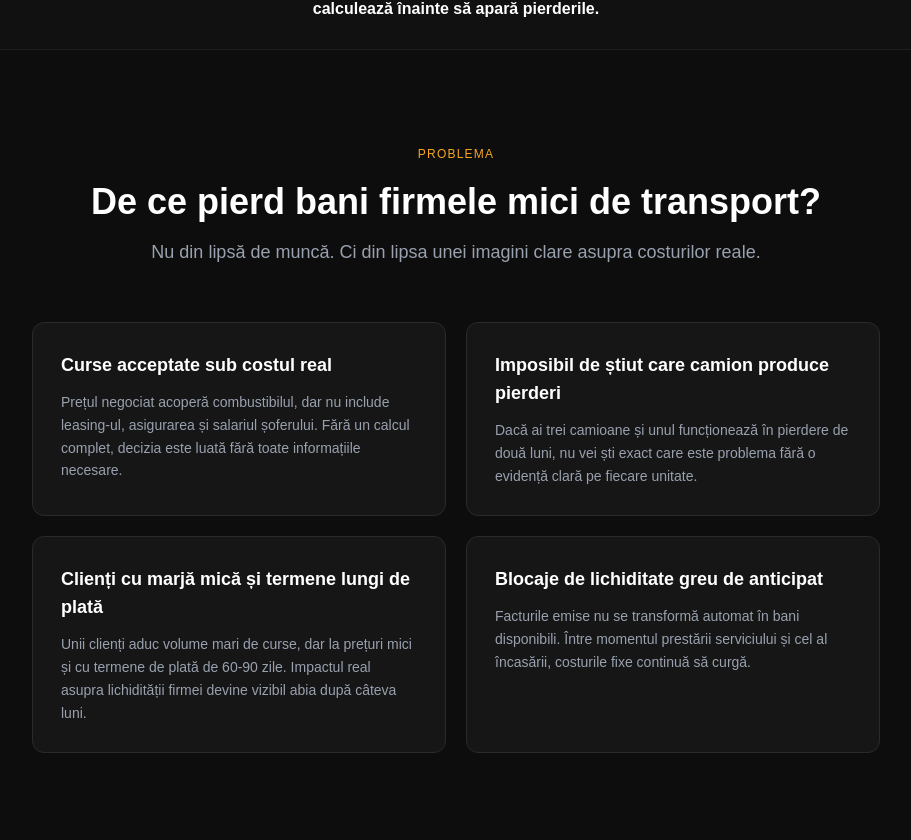
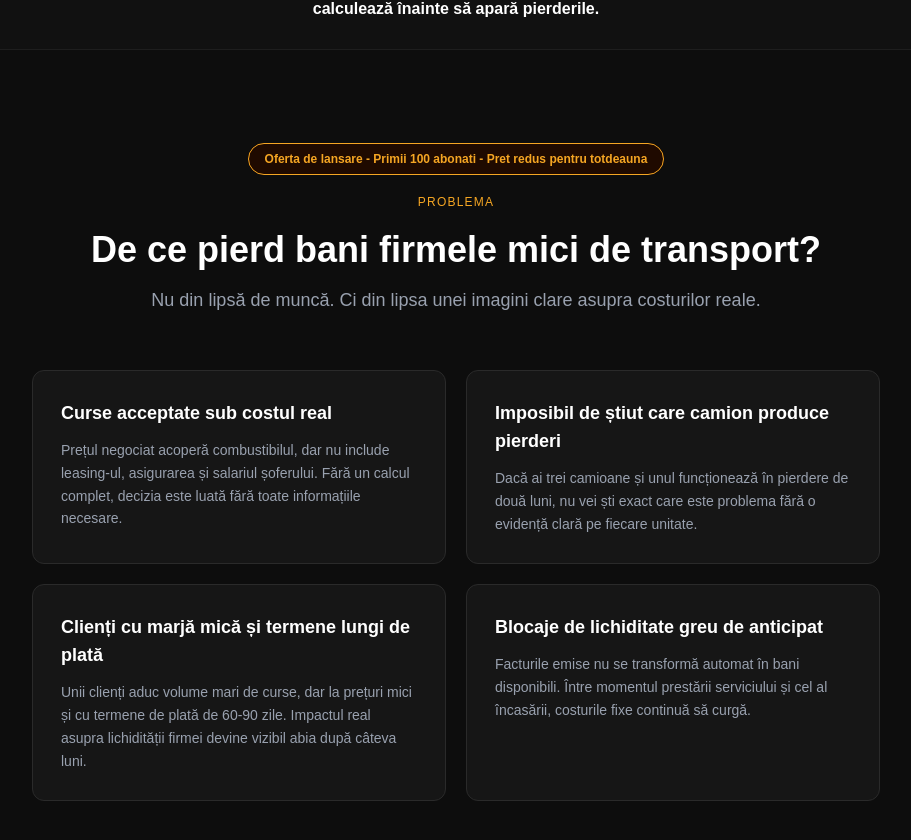
Before and after one commit to GabrielaH19/saas-boilerplate, a Next.js app: page / in a window 1280 px wide. Shown: the part 1051-1891 px from the top of the page, without its empty margins (184-1095 px from the left). Built offline with nearby package versions, Linux system fonts and the light colour scheme.

Commit message:
fix: badge lansare preturi

```diff
--- a/app/page.tsx
+++ b/app/page.tsx
@@ -73,6 +73,7 @@ export default function LandingPage() {
 
       {/* PROBLEMA */}
       <div className="max-w-4xl mx-auto px-6 mb-24 text-center">
+        <div className="mb-6 text-center"><span className="bg-[#1f0a00] border border-[#f5a623] text-[#f5a623] text-xs font-semibold px-4 py-2 rounded-full">{locale === "it" ? "Offerta di lancio - Primi 100 abbonati - Prezzo ridotto per sempre" : "Oferta de lansare - Primii 100 abonati - Pret redus pentru totdeauna"}</span></div>
         <div className="text-xs text-[#f5a623] uppercase tracking-widest mb-5">{locale === "it" ? "Il problema" : "Problema"}</div>
         <h2 className="text-3xl md:text-4xl font-semibold mb-4 text-white">{locale === "it" ? "Perché le piccole aziende di trasporto perdono soldi?" : "De ce pierd bani firmele mici de transport?"}</h2>
         <p className="text-lg text-gray-400 mb-14">{locale === "it" ? "Non per mancanza di lavoro. Ma per mancanza di una visione chiara sui costi reali." : "Nu din lipsă de muncă. Ci din lipsa unei imagini clare asupra costurilor reale."}</p>
```
